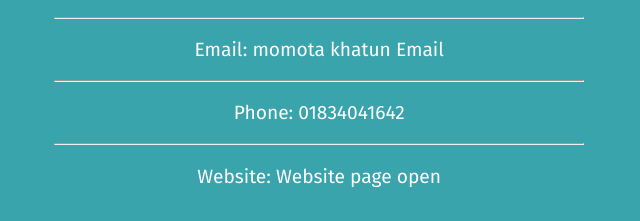
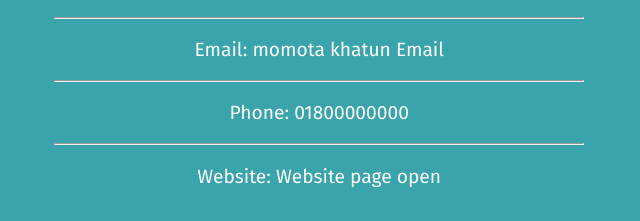
Before and after one commit to momotakhatun/my-personal-site, a plain HTML site: page index.html in a window 1280 px wide. Shown: the part 1059-1280 px from the top of the page, 596-1236 px from the left. Drawn offline with Linux system fonts and the light colour scheme.

Commit message:
Update index.html

```diff
--- a/index.html
+++ b/index.html
@@ -71,7 +71,7 @@
             <hr class="aboutme-hr">
             <p>Email: <a href="momotarajbd04@gmail.com">momota khatun Email</a></p>
             <hr class="aboutme-hr">
-            <p>Phone: <a href="+8801834041642">01834041642</a></p>
+            <p>Phone: <a href="+8801830000000">01800000000</a></p>
             <hr class="aboutme-hr">
             <p>Website: <a href="http://www.website.com">Website page open</a></p>
         </div>
```
